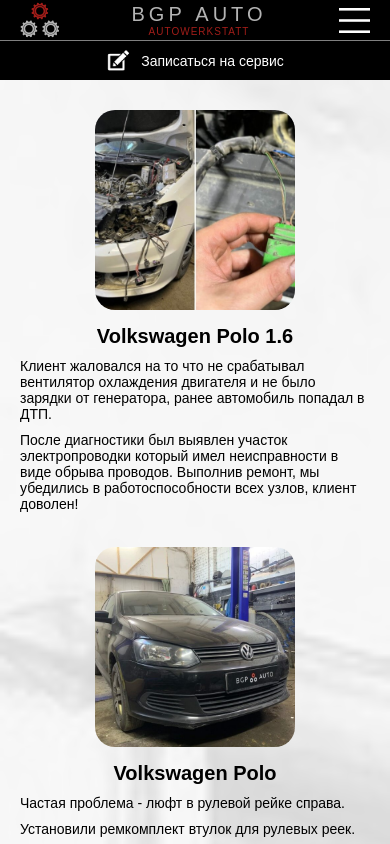
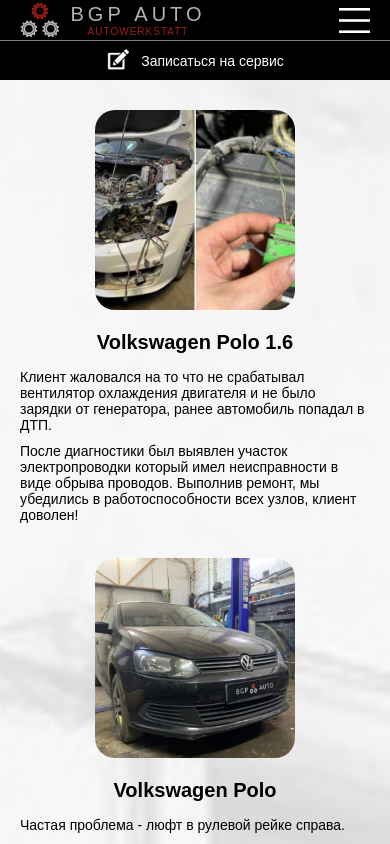
Before and after one commit to Alexandr-Mokhov/bgp-auto-next-js, a Next.js app: page /blog in a window 390 px wide. Shown: the top 844 px of the page. Built offline with nearby package versions, Linux system fonts and the light colour scheme; a web font is replaced by a local one.

Commit message:
feat: улучшить UI / UX

```diff
--- a/src/app/reception/page.tsx
+++ b/src/app/reception/page.tsx
@@ -200,10 +200,10 @@
         {isInscribed &&
           <div className="reception__button-contaiter">
             <button className="reception__button reception__button_editing" type="button" onClick={handleEdit}>
-              Редактировать запись
+              Редактировать
             </button>
             <button className="reception__button reception__button_reset" type="button" onClick={handleReset}>
-              Отменить запись
+              Отменить
             </button>
           </div>}
       </div>
--- a/src/components/Form/Form.css
+++ b/src/components/Form/Form.css
@@ -18,7 +18,7 @@
   font-size: 14px;
   border: 1px solid #000;
   border-radius: 5px;
-  height: 24px;
+  height: 30px;
   padding: 0 8px;
   box-sizing: border-box;
   width: calc(100% - 50px);
@@ -55,7 +55,7 @@
   font-size: 14px;
   font-weight: 900;
   border-radius: 5px;
-  height: 34px;
+  height: 40px;
   text-align: center;
   transition: all .5s ease;
   will-change: transform;
@@ -96,7 +96,6 @@
   }
 
   .form__button {
-    height: 30px;
     margin: 20px 0 20px 10px;
   }
 }
--- a/src/components/Header/Header.css
+++ b/src/components/Header/Header.css
@@ -21,16 +21,20 @@
   display: flex;
   flex-direction: row;
   align-items: center;
-  color: #FFF;
-  width: auto;
   padding: 0 30px 0 25px;
   border-right: 1px solid grey;
-  transition: opacity 0.5s ease;
+  transition: 0.5s ease;
   width: 272px;
 }
 
 .header__logo-container:hover {
   opacity: .7;
+}
+
+.header__logo-focus {
+  display: flex;
+  align-items: center;
+  color: #FFF;
 }
 
 .header__logo {
@@ -65,6 +69,7 @@
 
 .header__info {
   display: flex;
+  align-items: center;
   border-bottom: 1px solid grey;
 }
 
@@ -75,6 +80,7 @@
   transition: .5s ease;
   align-items: center;
   font-size: 14px;
+  height: 30px;
 }
 
 .header__reception-container {
@@ -171,7 +177,7 @@
 
   .header__address-container {
     margin: 0;
-    padding: 0 10px;
+    margin: 0 10px;
     border-bottom: 1px solid grey;
   }
 
@@ -193,8 +199,7 @@
   }
 
   .header__reception {
-    min-height: 40px;
-    margin: 0 0 0 20px;
+    margin: 6px 0 0 0;
   }
 
   .header__reception-container {
@@ -230,11 +235,16 @@
     flex-direction: row;
     justify-content: space-between;
     border-top: 1px solid grey;
+    height: 39px;
   }
 
   .header__logo {
     width: 40px;
     height: 40px;
+  }
+
+  .header__reception {
+    margin: 0 0 0 20px;
   }
 
   .header__reception-container {
@@ -261,7 +271,7 @@
 
   .header__info {
     flex-direction: column-reverse;
-    align-items: center;
+    justify-content: center;
   }
 
   .header__reception {
--- a/src/components/Header/Header.tsx
+++ b/src/components/Header/Header.tsx
@@ -42,7 +42,8 @@
   return (
     <header className="header">
       <div className="header__container">
-        <Link className="header__logo-container" href="/">
+        <div className="header__logo-container">
+          <Link className="header__logo-focus" href="/">
             <Image
               className="header__logo"
               src={headerLogo}
@@ -56,6 +57,7 @@
               <p className="header__subtitle">AUTOWERKSTATT</p>
             </div>
           </Link>
+        </div>
         <div className="header__info-container">
           <div className="header__info">
             <Link className="header__reception" href="/reception">
--- a/src/components/ListContainer/ListContainer.css
+++ b/src/components/ListContainer/ListContainer.css
@@ -1,11 +1,12 @@
 .list {
-  padding: 20px 0;
+  padding: 30px 0;
   width: 100%;
   max-width: 1280px;
   display: flex;
   flex-direction: column;
   margin: 0;
   scroll-margin-top: 100px;
+  gap: 30px;
 }
 
 .list__item {
@@ -21,13 +22,14 @@
   grid-area: img;
   width: 200px;
   height: 200px;
-  margin: 10px 20px 10px 30px;
+  margin: 0 20px 0 30px;
   border-radius: 20px;
   object-fit: cover;
   will-change: transform;
   transform-origin: center center;
   transition: all .5s ease;
   cursor: pointer;
+  background-color: #9D968F;
 }
 
 .list__item-image:hover {
@@ -38,8 +40,9 @@
 
 .list__item-title {
   grid-area: title;
-  margin: 15px 20px 15px 0;
+  margin: 0 20px 10px 0;
   font-size: 26px;
+  line-height: 31px;
 }
 
 .list__item-description {
@@ -62,13 +65,14 @@
 
   .list__item-title {
     font-size: 22px;
-    margin: 10px 30px 10px 0;
+    line-height: 26px;
+    margin: 0 30px 10px 0;
   }
 
   .list__item-image {
     width: 170px;
     height: 170px;
-    margin: 10px 20px 10px 30px;
+    margin: 0 20px 0 30px;
   }
 }
 
@@ -84,16 +88,17 @@
   .list__item-image {
     width: 150px;
     height: 150px;
-    margin: 10px 20px;
+    margin: 0 20px 10px;
   }
 
   .list__item-title {
     font-size: 20px;
-    margin: 10px 20px 10px 0;
+    line-height: 24px;
+    margin: 0 20px 10px 0;
   }
 
   .list__item-description {
-    margin: 0 30px 20px 20px;
+    margin: 0 30px 0 20px;
     display: flex;
     flex-direction: column;
   }
@@ -112,17 +117,17 @@
   .list__item-image {
     width: 200px;
     height: 200px;
-    margin: 10px 0;
+    margin: 0 0 10px 0;
     justify-self: center;
   }
 
   .list__item-title {
     font-size: 20px;
-    margin: 5px 20px;
+    margin: 10px 20px;
     text-align: center;
   }
 
   .list__item-description {
-    margin: 0 20px 20px 20px;
+    margin: 0 20px 0 20px;
   }
 }
```
Also changed, not shown: src/app/address/address.css (+20 -2 lines), src/app/address/page.tsx (+5 -12 lines), src/app/reception/reception.css (+4 -26 lines). Lines whose indentation alone changed are shown as unchanged.
